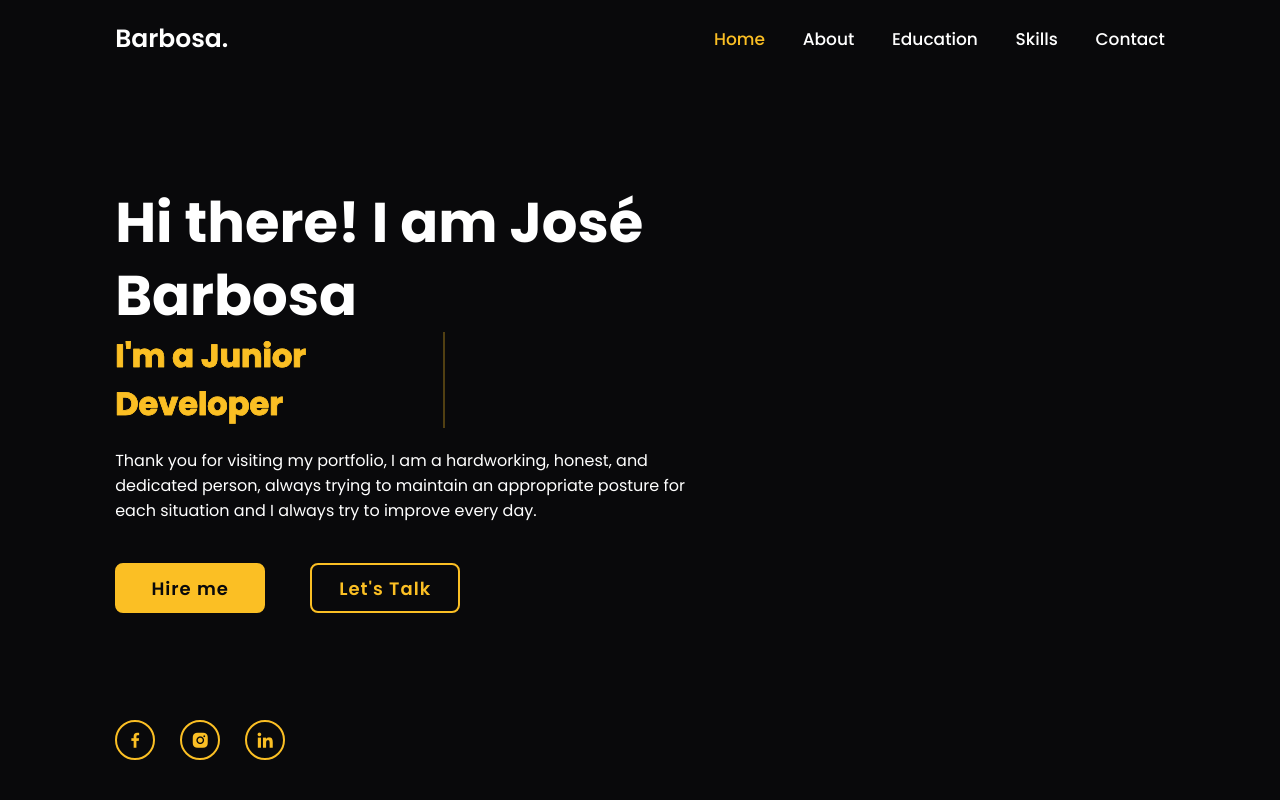
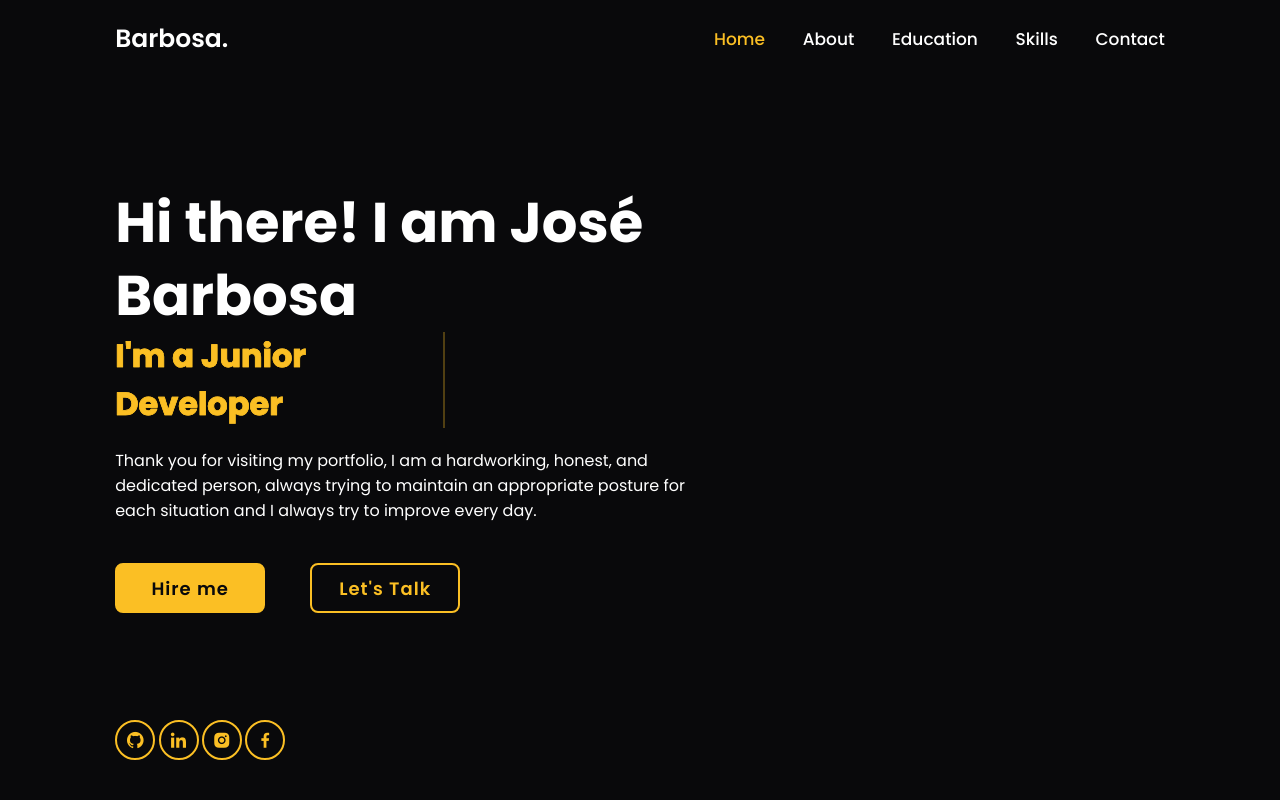
Before and after one commit to duarteebarbosaa/portfolio, a plain HTML site: page index.html in a window 1280 px wide. Shown: the top 800 px of the page. Drawn offline with nearby package versions, Linux system fonts and the light colour scheme; some packages are replaced by stand-ins of ours; a script that the page names is missing.

Commit message:
Update index.html

```diff
--- a/index.html
+++ b/index.html
@@ -48,9 +48,10 @@
             </div>
         </div>
         <div class="home-sci">
+            <a href="https://github.com/duarteebarbosaa" target="_blank"><i class='bx bxl-github' ></i></a>
+            <a href="https://www.linkedin.com/in/duarte-barbosa-0a806519b/" target="_blank"><i class='bx bxl-linkedin' ></i></a>
+            <a href="https://www.instagram.com/_duartebarbosa_/" target="_blank"><i class='bx bxl-instagram-alt' ></i></a>
             <a href="https://www.facebook.com/duarte.barbosa.562?locale=pt_PT" target="_blank"><i class='bx bxl-facebook'></i></a>
-            <a href="https://www.instagram.com/_duartebarbosa_/" target="_blank"><i class='bx bxl-instagram-alt' ></i></a>
-            <a href="https://www.linkedin.com/in/duarte-barbosa-0a806519b/" target="_blank"><i class='bx bxl-linkedin' ></i></a>
         </div>
         <div class="home-imgHover"></div>
         <span class="home-img"></span>
```
